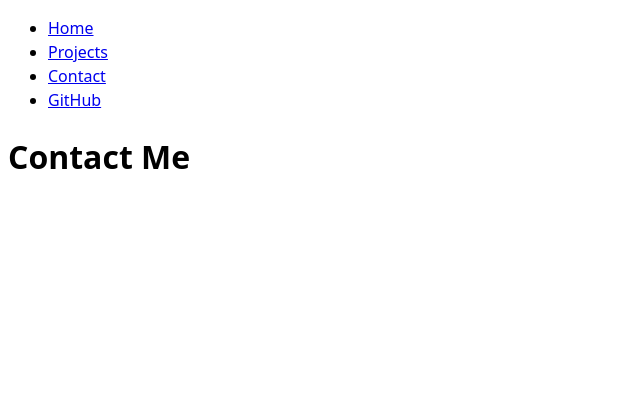
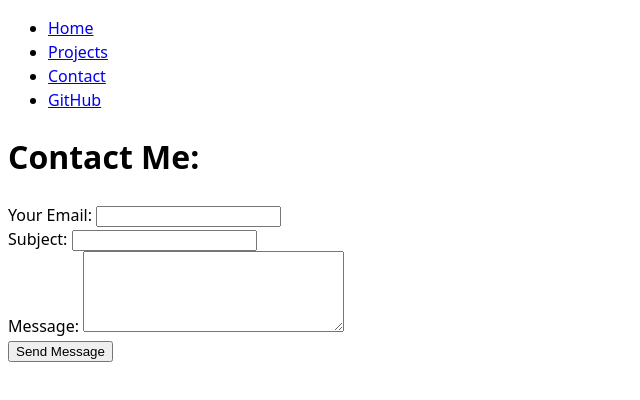
Before and after one commit to aprilhuang39/portfolio-site, a plain HTML site: page contact/index.html in a window 1280 px wide. Shown: the whole page, without its empty margins (0-640 px from the left). Drawn offline with Linux system fonts and the light colour scheme.

Commit message:
added contact form

```diff
--- a/contact/index.html
+++ b/contact/index.html
@@ -15,6 +15,30 @@
             <li><a href="https://github.com/aprilhuang39" target="_blank">GitHub</a></li>
         </ul>
     </nav>
-    <h1>Contact Me</h1>
+    <h1>Contact Me:</h1>
+    <form action="mailto:aphuang@ucsd.edu" method="POST" enctype="text/plain">
+        <div>
+            <label>
+                Your Email:
+                <input name="email" type="email" required>
+            </label>
+        </div>
+
+        <div>
+            <label>
+                Subject:
+                <input name="subject" required>
+            </label>
+        </div>
+
+        <div>
+            <label>
+                Message:
+                <textarea name="body" rows="5" cols="30" required></textarea>
+            </label>
+        </div>
+
+        <button>Send Message</button>
+    </form>
 </body>
 </html>
```
